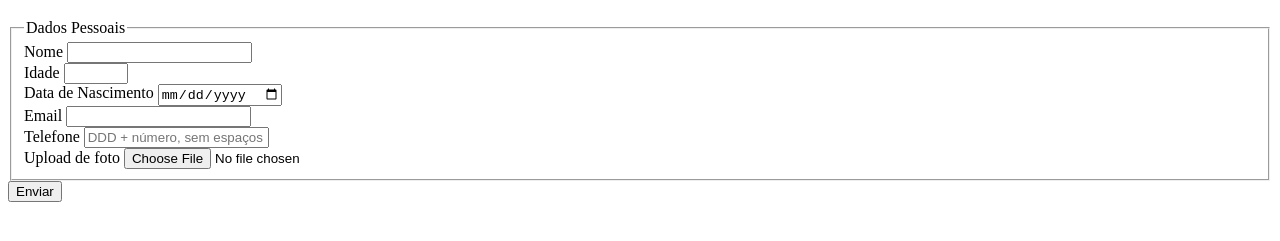
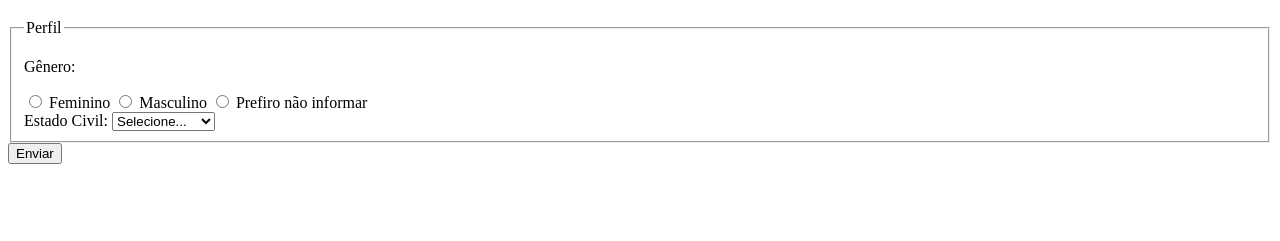
Before and after one commit to sergiomnds/culturama-pesquisa, a plain HTML site: page index.html in a window 1280 px wide. Shown: the part 61-302 px from the top of the page. Drawn offline with Linux system fonts and the light colour scheme.

Commit message:
add opcoes estado civil

```diff
--- a/index.html
+++ b/index.html
@@ -14,7 +14,7 @@
 
     <section>
         <form action="" method="get">
-            <fieldset>
+            <!-- <fieldset>
                 <legend>Dados Pessoais</legend>
                 <label for="userName">Nome</label>
                 <input type="text" name="userName" required>
@@ -34,8 +34,31 @@
                 <br>
                 <label for="userImage">Upload de foto</label>
                 <input type="file" name="userImage" accept="image/*">
+            </fieldset> -->
+            <fieldset>
+                <legend>Perfil</legend>
+
+                <p>Gênero: </p>
+                <input type="radio" name="userGender" value="Feminino">
+                <label for="userGender">Feminino</label>
+
+                <input type="radio" name="userGender" value="Masculino">
+                <label for="userGender">Masculino</label>
+
+                <input type="radio" name="userGender" value="notInformed">
+                <label for="userGender">Prefiro não informar</label>
+                <br>
+
+                <label for="maritalStatus">Estado Civil:</label>
+                <select name="maritalStatus">
+                    <option value="notInformed">Selecione...</option>
+                    <option value="casado">Casado</option>
+                    <option value="solteiro">Solteiro</option>
+                    <option value="divorciado">Divorciado</option>
+                    <option value="casado">União estável</option>
+
+                </select>
             </fieldset>
-
             <button type="submit">Enviar</button>
         </form>
     </section>
```
